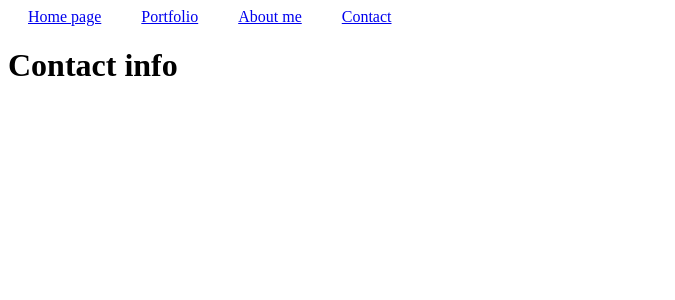
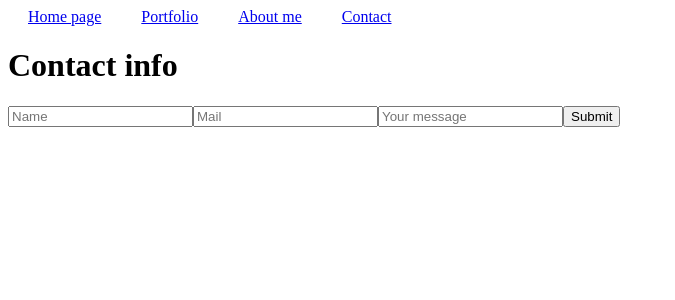
Before and after one commit to Witkovskyy/witkowski, a React (Vite) app: page /contact in a window 1280 px wide. Shown: the top 300 px of the page, without its empty margins (0-675 px from the left). Built offline with nearby package versions, Linux system fonts and the light colour scheme.

Commit message:
update contact form

```diff
--- a/src/subpages/Contact.jsx
+++ b/src/subpages/Contact.jsx
@@ -1,7 +1,11 @@
+import React from "react";
+import ContactForm from "./Contactform";
+
 export default function Contact() {
   return (
     <div>
       <h1>Contact info</h1>
+      <ContactForm />
     </div>
   );
   }
--- a/src/subpages/Contactform.jsx
+++ b/src/subpages/Contactform.jsx
@@ -12,8 +12,10 @@ function ContactForm() {
 
     return (
         <form onSubmit={handleSubmit}>
-            <input type="text" placeholder="Name" value={name}></input>
-            <input type="text" placeholder="Mail" value={email}></input>
+            <input type="text" placeholder="Name" value={name} onChange={(e) => setName(e.target.value)} />
+            <input type="text" placeholder="Mail" value={email} onChange={(e) => setEmail(e.target.value)} />
+            <input type="text" placeholder="Your message" value={message} onChange={(e) => setMessage(e.target.value)} />
+            <button type="submit">Submit</button>
         </form>
 
     );
```
